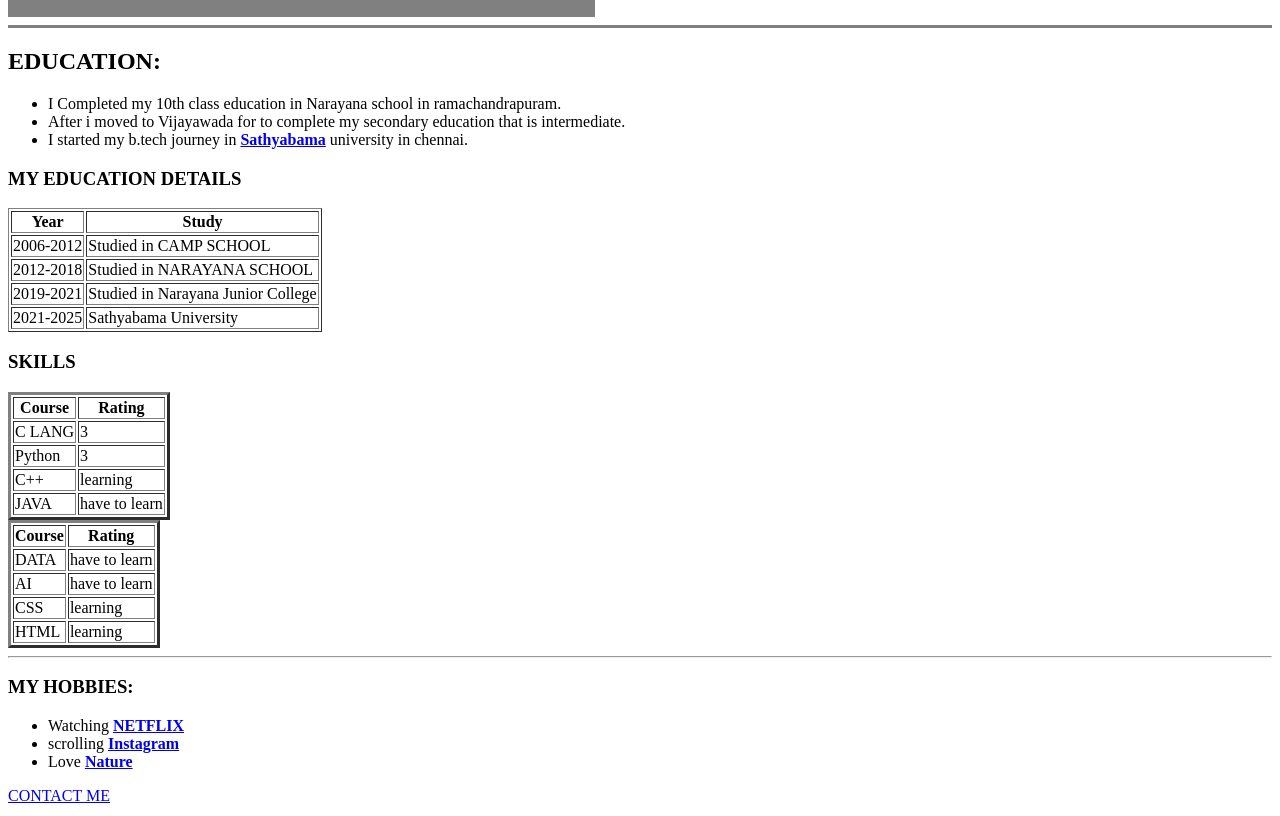
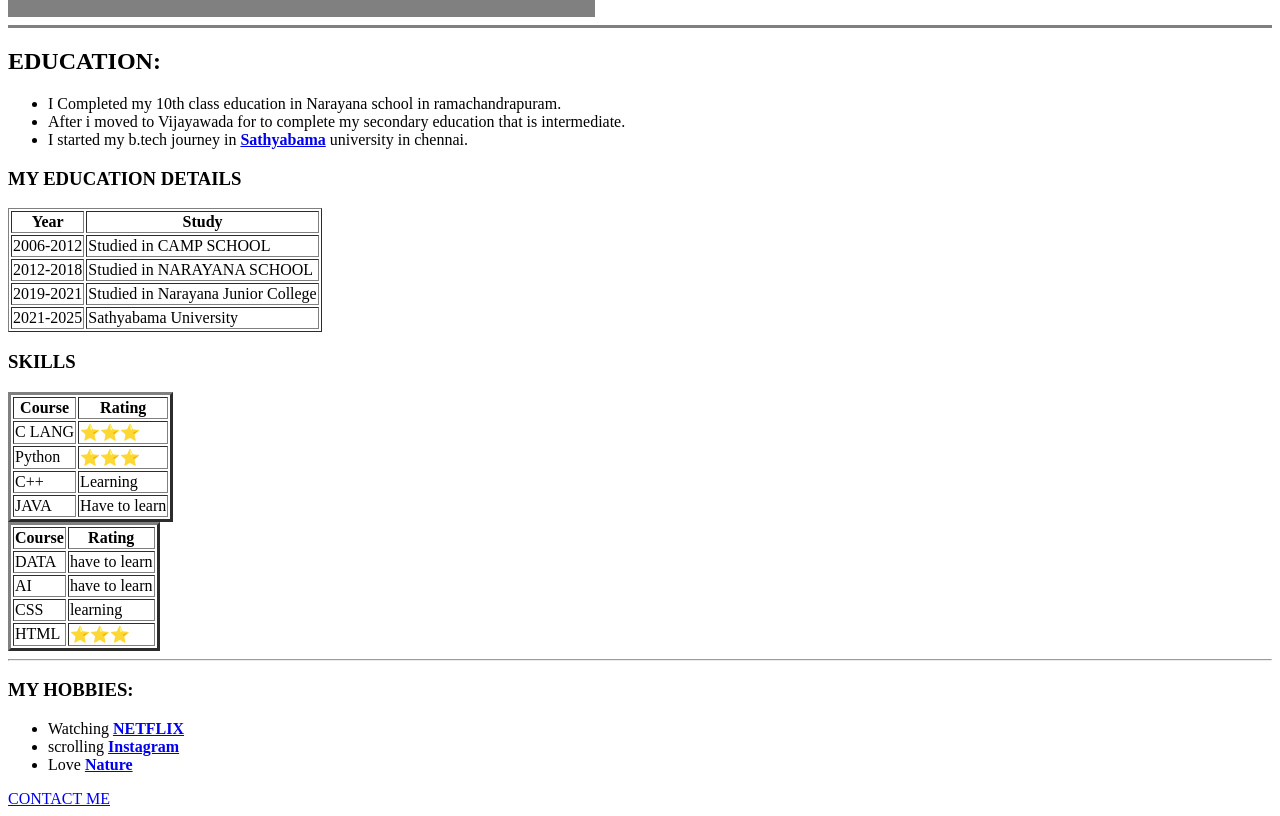
Before and after one commit to sai-sasank09/cv, a plain HTML site: page index.html in a window 1280 px wide. Shown: the part 187-1003 px from the top of the page. Drawn offline with Linux system fonts and the light colour scheme.

Commit message:
Update index.html

```diff
--- a/index.html
+++ b/index.html
@@ -52,19 +52,19 @@
             <th>Rating</th>
             <tr>
               <td>C LANG</td>
-              <td>3</td>
+              <td>⭐️⭐️⭐️</td>
             </tr>
             <tr>
               <td>Python</td>
-              <td>3</td>
+              <td>⭐️⭐️⭐️</td>
             </tr>
             <tr>
               <td>C++</td>
-              <td>learning</td>
+              <td>Learning</td>
             </tr>
             <tr>
               <td>JAVA</td>
-              <td>have to learn</td>
+              <td>Have to learn</td>
             </tr>
           </table>
 
@@ -87,7 +87,7 @@
             </tr>
             <tr>
               <td>HTML</td>
-              <td>learning</td>
+              <td>⭐️⭐️⭐️</td>
             </tr>
           </table>
 
```
